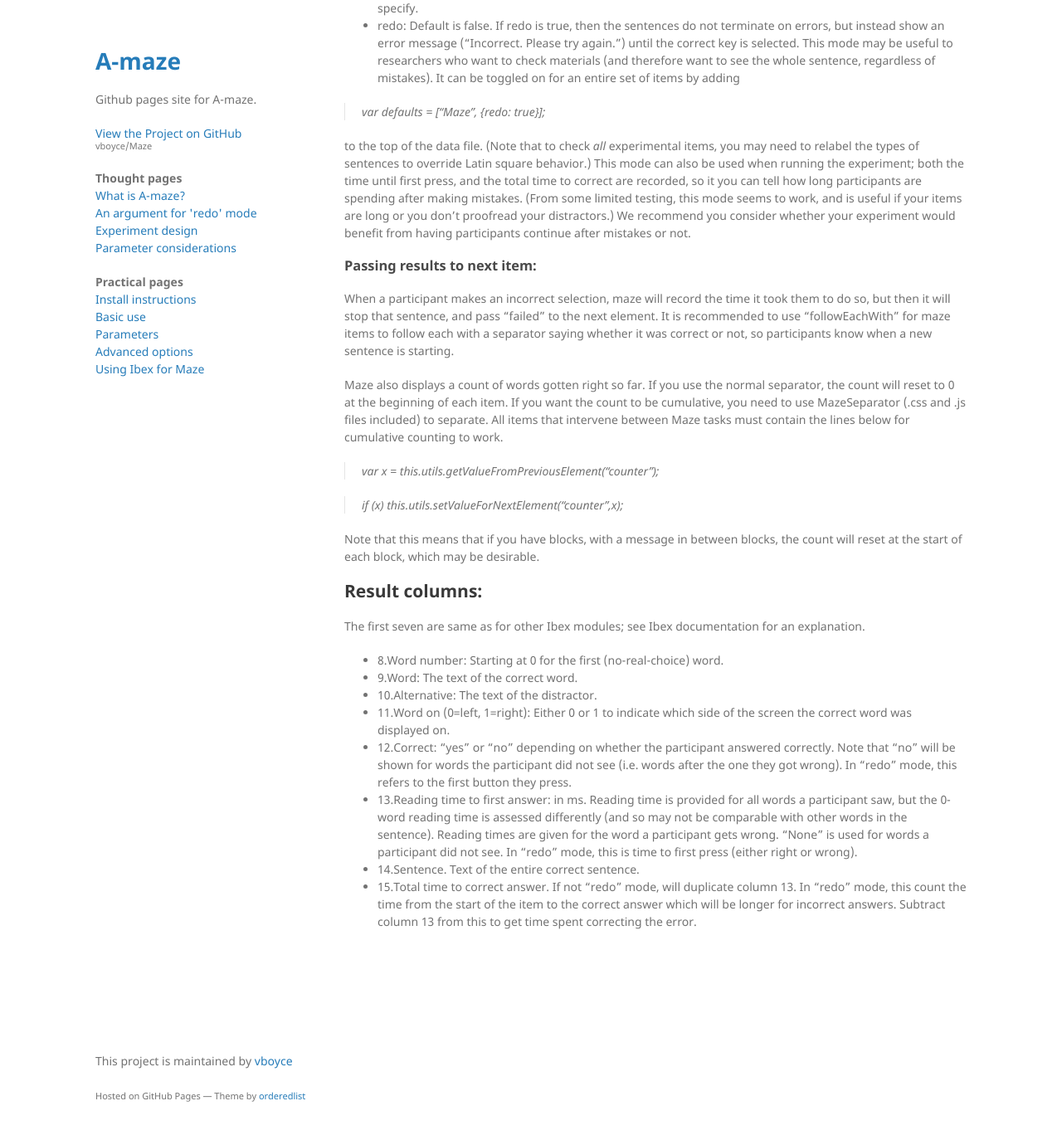
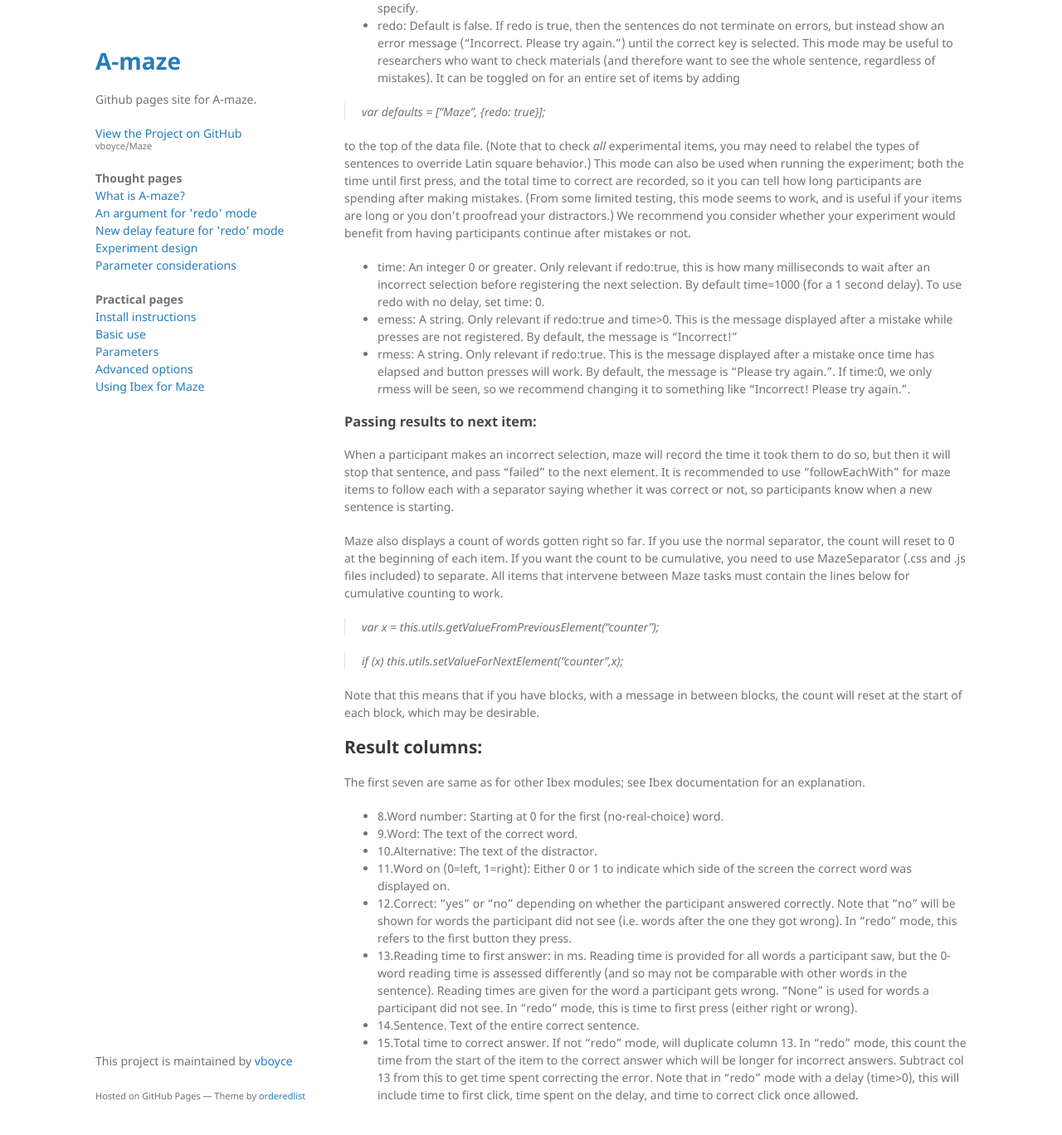
Before and after one commit to vboyce/Maze, a Jekyll site: the page built from docs/ibex.md, in a window 1280 px wide and 1400 px high, scrolled down 941 px. Shown: the top 1368 px of the window at 83% size. Built offline with Jekyll 4.4.1, drawn with Linux system fonts in a browser that asks for light colours; our own code applies the rules of GitHub Pages for plain Markdown files.

Commit message:
updates for delay-redo; give delay own page

```diff
--- a/docs/_layouts/default.html
+++ b/docs/_layouts/default.html
@@ -36,6 +36,7 @@
          <p><b>Thought pages</b><br>
         <a href="{{ "/intro.html" | relative_url}}">What is A-maze?</a><br>
         <a href="{{ "/redo.html" | relative_url}}">An argument for 'redo' mode</a><br>
+        <a href="{{ "/delay.html" | relative_url}}">New delay feature for 'redo' mode</a><br>
         <a href="{{ "/experiments.html" | relative_url}}">Experiment design</a><br>
         <a href="{{ "/advice.html" | relative_url}}">Parameter considerations</a><br>
         <p><b>Practical pages</b><br>
--- a/docs/ibex.md
+++ b/docs/ibex.md
@@ -35,6 +35,9 @@
 
 to the top of the data file. (Note that to check *all* experimental items, you may need to relabel the types of sentences to override Latin square behavior.)
 This mode can also be used when running the experiment; both the time until first press, and the total time to correct are recorded, so it you can tell how long participants are spending after making mistakes. (From some limited testing, this mode seems to work, and is useful if your items are long or you don't proofread your distractors.) We recommend you consider whether your experiment would benefit from having participants continue after mistakes or not.
+* time: An integer 0 or greater. Only relevant if redo:true, this is how many milliseconds to wait after an incorrect selection before registering the next selection. By default time=1000 (for a 1 second delay). To use redo with no delay, set time: 0.
+* emess: A string. Only relevant if redo:true and time>0. This is the message displayed after a mistake while presses are not registered. By default, the message is "Incorrect!"
+* rmess: A string. Only relevant if redo:true. This is the message displayed after a mistake once time has elapsed and button presses will work. By default, the message is "Please try again.". If time:0, we only rmess will be seen, so we recommend changing it to something like "Incorrect! Please try again.".
 
 ### Passing results to next item:
 When a participant makes an incorrect selection, maze will record the time it took them to do so, but then it will stop that sentence, and pass "failed" to the next element. It is recommended to use "followEachWith" for maze items to follow each with a separator saying whether it was correct or not, so participants know when a new sentence is starting.
@@ -55,4 +58,4 @@
 * 12.Correct: "yes" or "no" depending on whether the participant answered correctly. Note that "no" will be shown for words the participant did not see (i.e. words after the one they got wrong). In "redo" mode, this refers to the first button they press.
 * 13.Reading time to first answer: in ms. Reading time is provided for all words a participant saw, but the 0-word reading time is assessed differently (and so may not be comparable with other words in the sentence). Reading times are given for the word a participant gets wrong. "None" is used for words a participant did not see. In "redo" mode, this is time to first press (either right or wrong).
 * 14.Sentence. Text of the entire correct sentence.
-* 15.Total time to correct answer. If not "redo" mode, will duplicate column 13. In "redo" mode, this count the time from the start of the item to the correct answer which will be longer for incorrect answers. Subtract column 13 from this to get time spent correcting the error.
+* 15.Total time to correct answer. If not "redo" mode, will duplicate column 13. In "redo" mode, this count the time from the start of the item to the correct answer which will be longer for incorrect answers. Subtract col 13 from this to get time spent correcting the error. Note that in "redo" mode with a delay (time>0), this will include time to first click, time spent on the delay, and time to correct click once allowed.
```
Also changed, not shown: docs/delay.md (added, +32 -0 lines), docs/redo.md (+0 -29 lines).
